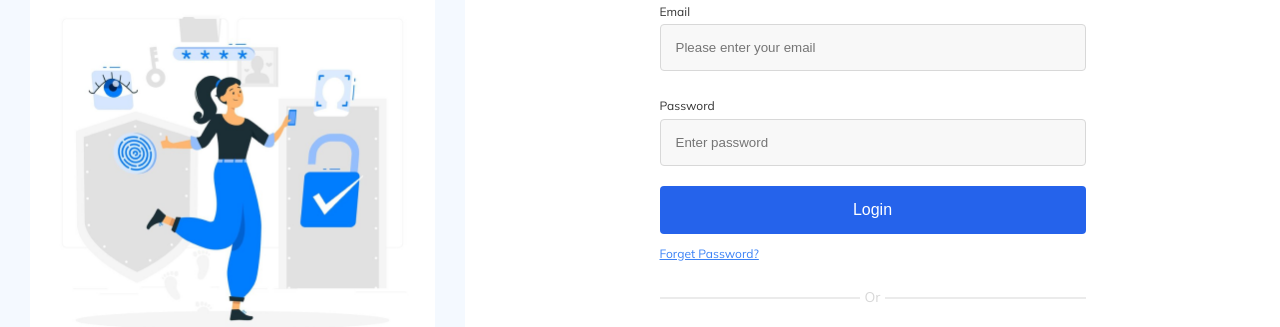
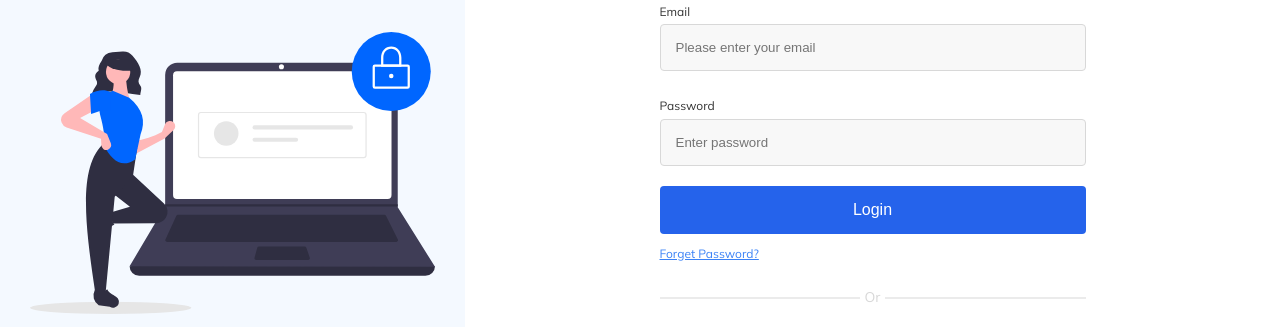
Before and after one commit to juniormrtjy/scss-01, a plain HTML site: page index.html in a window 1280 px wide. Shown: the part 227-554 px from the top of the page. Drawn offline with Linux system fonts and the light colour scheme.

Commit message:
change img and add readme

```diff
--- a/index.html
+++ b/index.html
@@ -17,8 +17,7 @@
   <body>
     <main>
       <section class="left">
-        <!-- <img src="assets/image-left.svg" alt="" /> -->
-        <img src="assets/image 3.png" alt="" />
+        <img src="assets/undraw_secure_login_pdn4.svg" alt="" />
       </section>
 
       <section class="right">
```
Also changed, not shown: assets/image 3.png (deleted), assets/image-left.svg (deleted), assets/img-readme.png (added), assets/undraw_secure_login_pdn4.svg (added), 1 other file.
